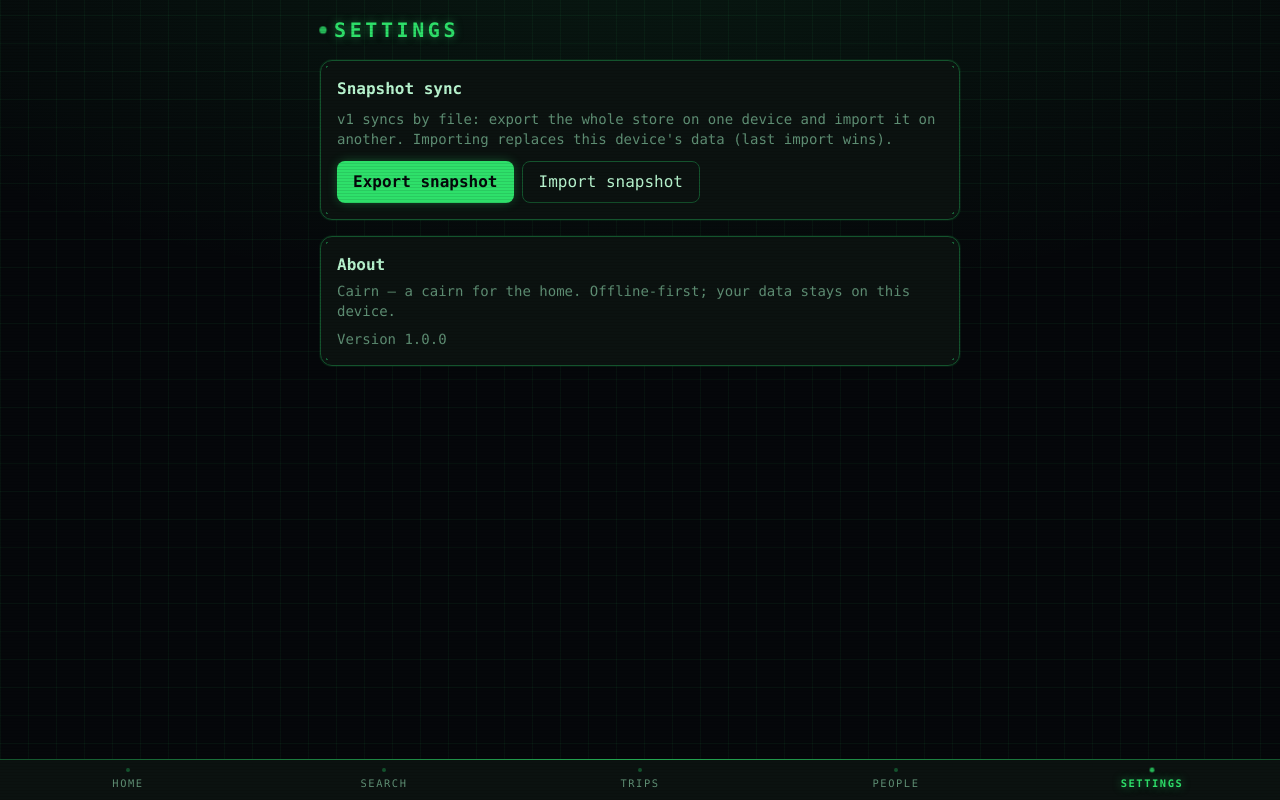
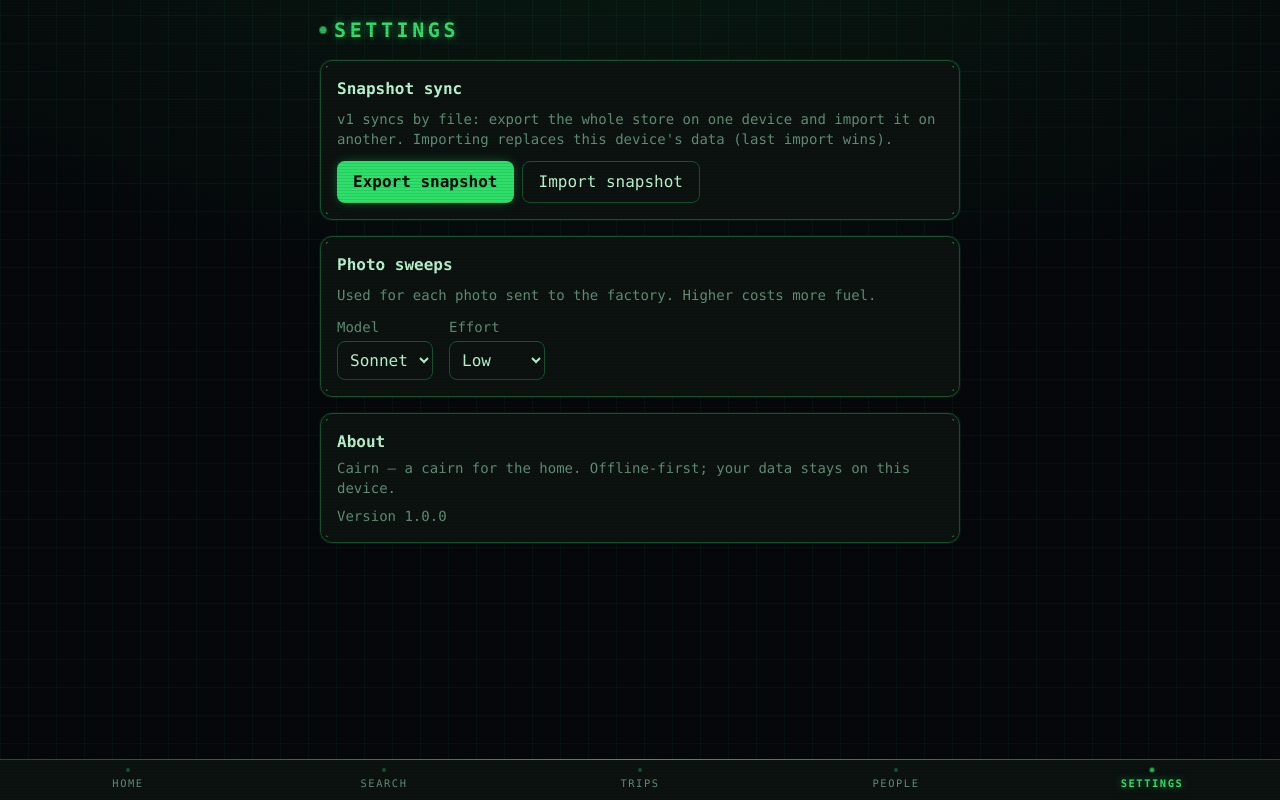
Before and after one commit to Jonathan-A-White/Cairn, a React (Vite) app: page /settings/settings in a window 1280 px wide. Built offline with nearby package versions, Linux system fonts and the light colour scheme.

Commit message:
Settings: Photo sweeps card with Model and Effort, Sonnet and Low by default

```diff
--- a/src/app/SettingsScreen.tsx
+++ b/src/app/SettingsScreen.tsx
@@ -1,17 +1,33 @@
 import { useRef, useState } from "react";
-import { Button, Card, ErrorNote, Screen } from "./ui";
+import { Button, Card, ErrorNote, Screen, Select } from "./ui";
 import { downloadJson, readFileText } from "../bridge/file";
 import {
   exportSnapshot,
   importSnapshotJson,
   SnapshotError,
 } from "../shared/data/snapshot";
+import {
+  readSweepGrind,
+  SWEEP_EFFORTS,
+  SWEEP_MODELS,
+  writeSweepGrind,
+  type SweepGrind,
+} from "../bridge/sweepGrind";
+
+const label = (s: string) => s.charAt(0).toUpperCase() + s.slice(1);
 
 /** About + the manual snapshot sync UI (ADR-0002). */
 export function SettingsScreen() {
   const fileInput = useRef<HTMLInputElement>(null);
   const [message, setMessage] = useState<string | null>(null);
   const [error, setError] = useState<string | null>(null);
+  const [grind, setGrind] = useState<SweepGrind>(readSweepGrind);
+
+  function onGrind(change: Partial<SweepGrind>) {
+    const next = { ...grind, ...change };
+    writeSweepGrind(next);
+    setGrind(next);
+  }
 
   async function onExport() {
     setError(null);
@@ -67,6 +83,45 @@ export function SettingsScreen() {
         )}
       </Card>
 
+      <Card className="mb-4">
+        <h2 className="mb-2 font-semibold">Photo sweeps</h2>
+        <p className="mb-3 text-sm text-cairn-dim">
+          Used for each photo sent to the factory. Higher costs more fuel.
+        </p>
+        <div className="flex flex-wrap gap-4">
+          <label className="flex flex-col gap-1 text-sm text-cairn-dim">
+            Model
+            <Select
+              value={grind.model}
+              onChange={(e) =>
+                onGrind({ model: e.target.value as SweepGrind["model"] })
+              }
+            >
+              {SWEEP_MODELS.map((m) => (
+                <option key={m} value={m}>
+                  {label(m)}
+                </option>
+              ))}
+            </Select>
+          </label>
+          <label className="flex flex-col gap-1 text-sm text-cairn-dim">
+            Effort
+            <Select
+              value={grind.effort}
+              onChange={(e) =>
+                onGrind({ effort: e.target.value as SweepGrind["effort"] })
+              }
+            >
+              {SWEEP_EFFORTS.map((f) => (
+                <option key={f} value={f}>
+                  {label(f)}
+                </option>
+              ))}
+            </Select>
+          </label>
+        </div>
+      </Card>
+
       <Card>
         <h2 className="mb-1 font-semibold">About</h2>
         <p className="text-sm text-cairn-dim">
```
Also changed, not shown: 1 other file (tests, documents, lock files or other folders).
